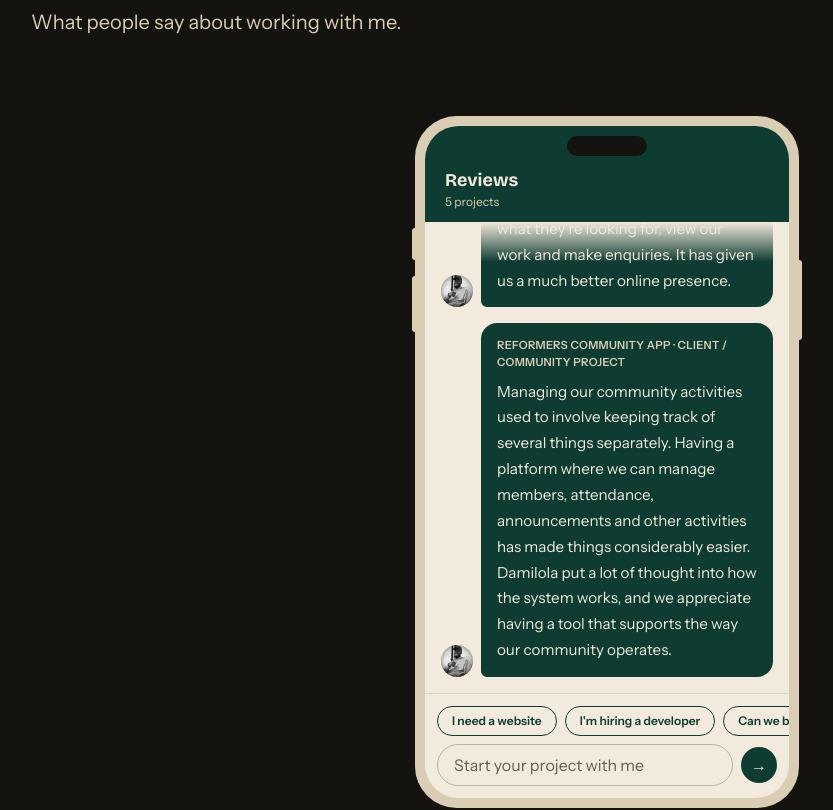
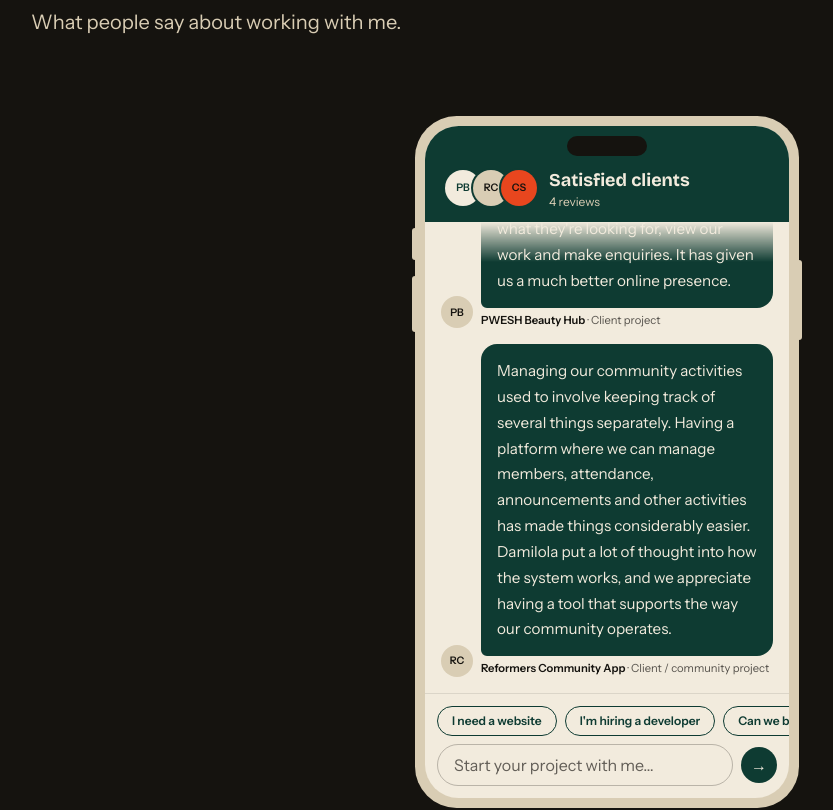
Before and after one commit to Damilola-Dev1/damilola-portfolio, a React (Vite) app: page / in a window 1280 px wide. Shown: the part 5180-5990 px from the top of the page, without its empty margins (33-866 px from the left). Built offline with nearby package versions, Linux system fonts and the light colour scheme.

Commit message:
Reviews chat: client avatars, Satisfied clients headline, themed scrollbar

```diff
--- a/src/components/Reviews.tsx
+++ b/src/components/Reviews.tsx
@@ -17,6 +17,8 @@ const READ_TIME = 3000;
 
 type Note = {
   name: string; // project name
+  initials: string; // two letters shown in the round avatar
+  kind: "review" | "own"; // a client review, or Damilola's own words
   role: string; // what kind of project it is
   text: string; // the review (or Damilola's words for the personal project)
   badge: string; // a short line that pops out beside the phone
@@ -26,6 +28,8 @@ type Note = {
 const NOTES: Note[] = [
   {
     name: "PWESH Beauty Hub",
+    initials: "PB",
+    kind: "review",
     role: "Client project",
     text: "We wanted a website that would properly showcase our beauty services and training programmes, and Damilola delivered just that. I particularly like how everything is presented. Visitors can easily find what they're looking for, view our work and make enquiries. It has given us a much better online presence.",
     badge: "Live website",
@@ -33,6 +37,8 @@ const NOTES: Note[] = [
   },
   {
     name: "Reformers Community App",
+    initials: "RC",
+    kind: "review",
     role: "Client / community project",
     text: "Managing our community activities used to involve keeping track of several things separately. Having a platform where we can manage members, attendance, announcements and other activities has made things considerably easier. Damilola put a lot of thought into how the system works, and we appreciate having a tool that supports the way our community operates.",
     badge: "Used by real members",
@@ -40,6 +46,8 @@ const NOTES: Note[] = [
   },
   {
     name: "Cedars School Admin",
+    initials: "CS",
+    kind: "review",
     role: "School project",
     text: "Having the different aspects of school administration organised in one platform makes a real difference. From managing student information and tracking fee payments to monitoring attendance and academic records, the system brings everything together in a way that is easier to follow. We particularly appreciate the thought put into making the different sections accessible and straightforward to use.",
     badge: "Fees, attendance and results",
@@ -47,6 +55,8 @@ const NOTES: Note[] = [
   },
   {
     name: "Oluwakorede's Portfolio",
+    initials: "OP",
+    kind: "review",
     role: "Client project",
     text: "I love how my portfolio turned out. I wanted something that would present my work professionally without making it feel too complicated, and the final website achieved that. It looks good, is easy to navigate and gives people a better impression of what I do. I'm genuinely happy with the outcome.",
     badge: "Personal portfolio",
@@ -54,6 +64,8 @@ const NOTES: Note[] = [
   },
   {
     name: "Expense Tracker",
+    initials: "ET",
+    kind: "own",
     role: "Personal project, not a review",
     text: "A personal finance application designed to make tracking income and expenses simpler. It provides a straightforward way to record transactions, monitor spending and get a clearer picture of where money goes.",
     badge: "Personal project",
@@ -95,6 +107,14 @@ const CHIPS: { label: string; reply: string; action: Action }[] = [
 type Msg = { id: number; from: "me" | "bot"; text: string; action?: Action };
 
 const N = NOTES.length;
+// the number shown under the headline counts client reviews only
+const REVIEW_COUNT = NOTES.filter((n) => n.kind === "review").length;
+// colours for the three overlapping avatars in the phone header
+const AVATAR_TONES = [
+  "bg-paper text-forest",
+  "bg-sand text-ink",
+  "bg-vermilion text-ink",
+];
 
 // Half the phone's width on wide screens (md:max-w-[24rem]) plus a gap, so the pills sit beside it
 const PHONE_HALF = "12rem";
@@ -149,20 +169,30 @@ function BotBubble({ text, action }: { text: string; action?: Action }) {
   );
 }
 
-// One review: Damilola's portrait, green bubble, project name above
+// One review: the client's round avatar, green bubble, project name underneath.
+// The personal project (kind "own") keeps Damilola's portrait.
 function NoteBubble({ note }: { note: Note }) {
   return (
     <div aria-hidden="true" className="chat-in flex items-end gap-2">
+      {note.kind === "own" ? (
         <img
           src="/portrait.png"
           alt=""
           className="h-8 w-8 shrink-0 rounded-full bg-sand object-cover object-[50%_0%]"
         />
-      <div className="min-w-0 rounded-2xl rounded-bl-md bg-forest px-4 py-3.5 text-paper">
-        <p className="text-[0.7rem] font-semibold uppercase tracking-wide text-sand">
-          {note.name} · {note.role}
+      ) : (
+        <span className="grid h-8 w-8 shrink-0 place-items-center rounded-full bg-sand text-[0.65rem] font-bold text-ink">
+          {note.initials}
+        </span>
+      )}
+      <div className="min-w-0">
+        <div className="rounded-2xl rounded-bl-md bg-forest px-4 py-3.5 text-paper">
+          <p className="text-[0.95rem] leading-[1.7]">{note.text}</p>
+        </div>
+        <p className="mt-1 text-[0.7rem] font-semibold">
+          {note.name}
+          <span className="font-normal text-ink/70"> · {note.role}</span>
         </p>
-        <p className="mt-2 text-[0.95rem] leading-[1.7]">{note.text}</p>
       </div>
     </div>
   );
@@ -382,11 +412,27 @@ export default function Reviews() {
                 className="absolute left-1/2 top-2.5 z-10 h-5 w-20 -translate-x-1/2 rounded-full bg-ink"
               />
 
-              <div className="bg-forest px-5 pb-3 pt-10 text-paper">
-                <p className="font-display text-lg font-bold">Reviews</p>
+              <div className="flex items-center gap-3 bg-forest px-5 pb-3 pt-10 text-paper">
+                <div aria-hidden="true" className="flex -space-x-2">
+                  {NOTES.filter((n) => n.kind === "review")
+                    .slice(0, 3)
+                    .map((n, i) => (
+                      <span
+                        key={n.name}
+                        className={`grid h-9 w-9 place-items-center rounded-full text-[0.65rem] font-bold ring-2 ring-forest ${AVATAR_TONES[i]}`}
+                      >
+                        {n.initials}
+                      </span>
+                    ))}
+                </div>
+                <div>
+                  <p className="font-display text-lg font-bold">
+                    Satisfied clients
+                  </p>
                   <p className="text-xs text-sand">
-                  {typing ? "typing…" : `${N} projects`}
+                    {typing ? "typing…" : `${REVIEW_COUNT} reviews`}
                   </p>
+                </div>
               </div>
 
               {/* the chat: scrolls on its own, the page behind stays still */}
@@ -396,7 +442,7 @@ export default function Reviews() {
                 role="region"
                 aria-label="Reviews chat, scrollable"
                 tabIndex={0}
-                className="min-h-0 flex-1 overflow-y-auto overscroll-contain focus-visible:outline-2 focus-visible:-outline-offset-2 focus-visible:outline-vermilion"
+                className="min-h-0 flex-1 overflow-y-auto overscroll-contain [scrollbar-color:var(--color-forest)_transparent] [scrollbar-width:thin] focus-visible:outline-2 focus-visible:-outline-offset-2 focus-visible:outline-vermilion"
                 style={{
                   maskImage:
                     "linear-gradient(to bottom, transparent 0, #000 2.5rem)",
@@ -470,7 +516,7 @@ export default function Reviews() {
                     value={draft}
                     onChange={(e) => setDraft(e.target.value)}
                     aria-label="Start your project with me"
-                    placeholder="Start your project with me"
+                    placeholder="Start your project with me…"
                     className="min-w-0 flex-1 rounded-full border border-ink/25 bg-transparent px-4 py-2 text-base text-ink placeholder:text-ink/65"
                   />
                   <button
```
Lines whose indentation alone changed are shown as unchanged.
